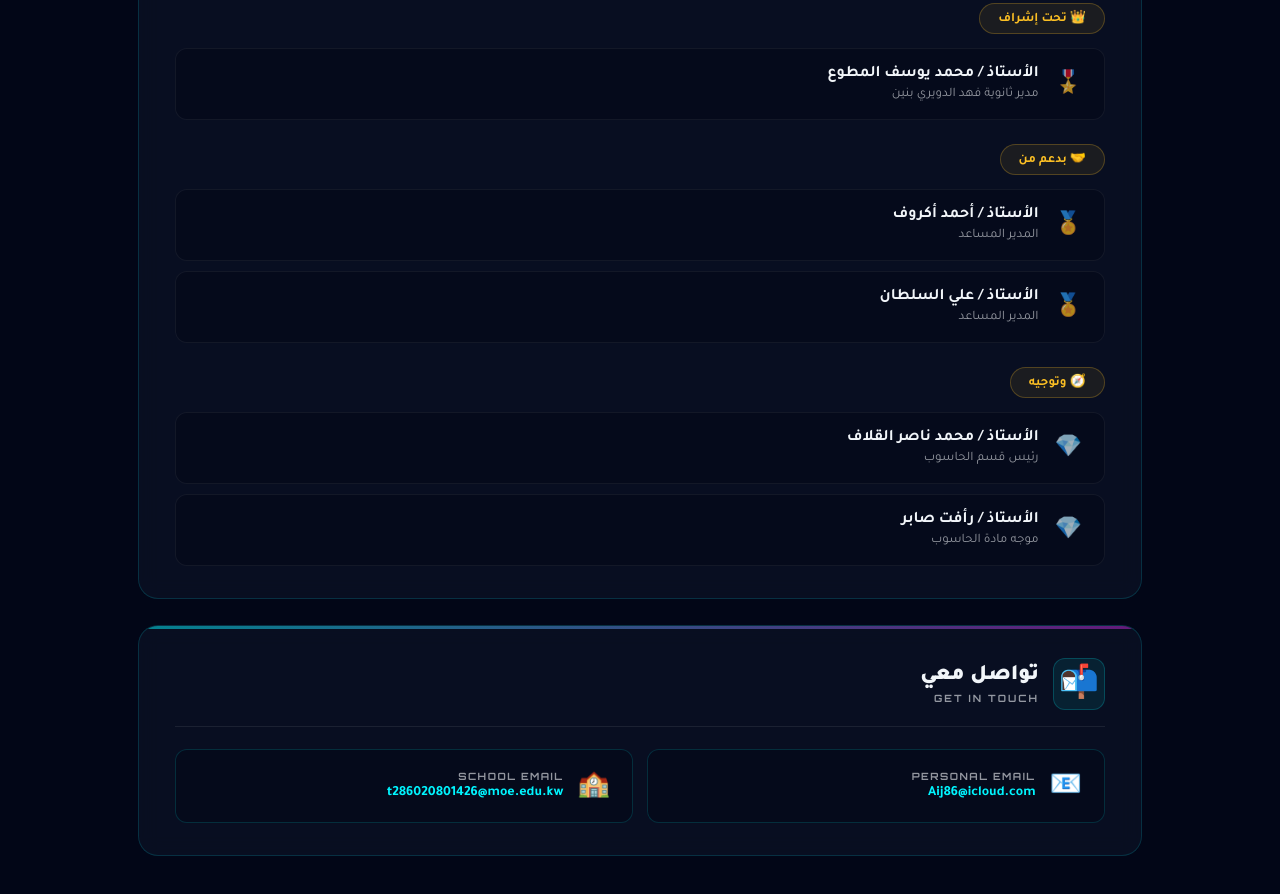
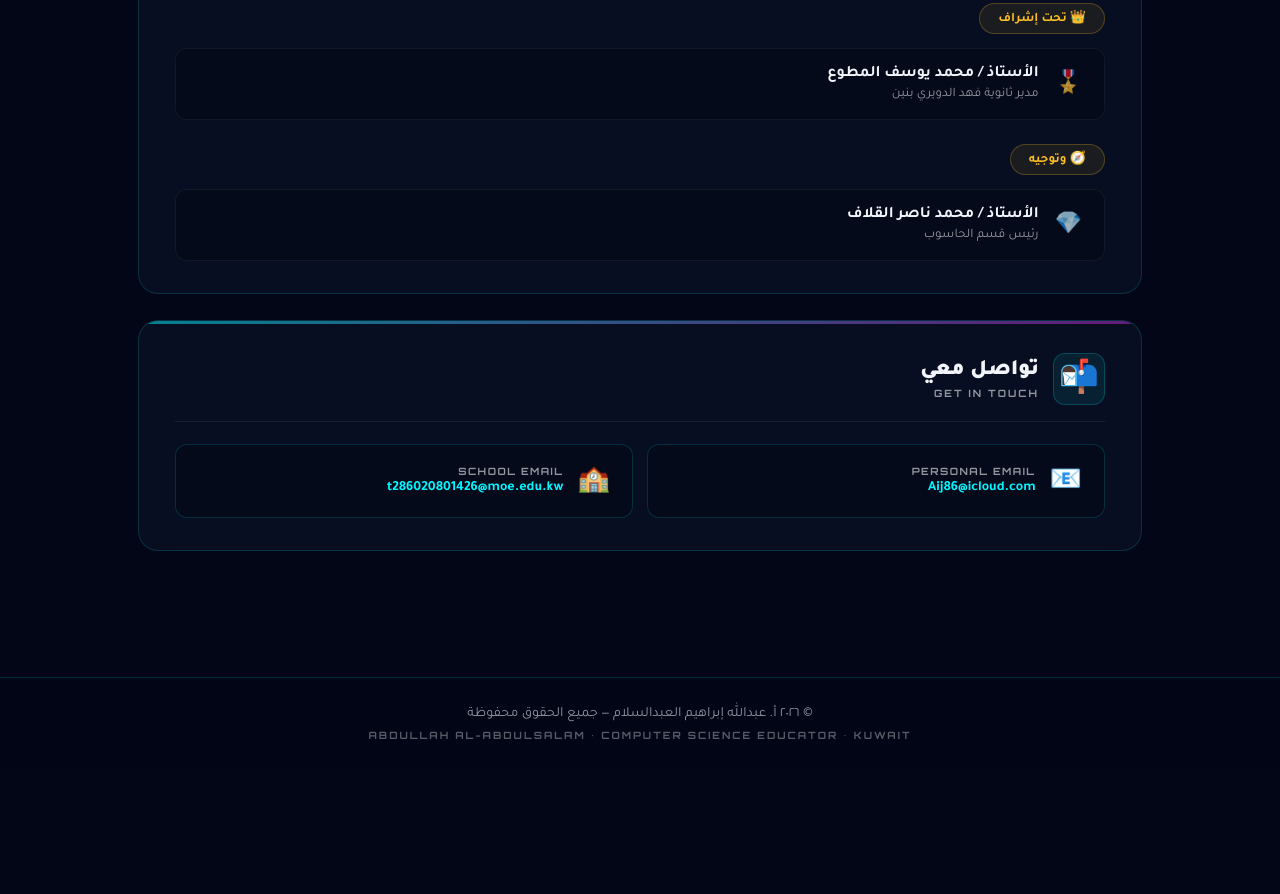
Before and after one commit to aalabdulsalam86-tech/FAlDuwairi, a plain HTML site: page about.html in a window 1280 px wide. Shown: the part 2092-2986 px from the top of the page. After the commit the page ends 2861 px from the top, so only its background shows below. Drawn offline with Linux system fonts and the light colour scheme.

Commit message:
Add files via upload

```diff
--- a/about.html
+++ b/about.html
@@ -260,37 +260,12 @@ footer .fsub{font-family:"Orbitron",sans-serif;font-size:10px;letter-spacing:2px
     </div>
 
     <div class="ack-group">
-      <div class="ack-group-label">🤝 بدعم من</div>
-      <div class="ack-person">
-        <span class="ack-medal">🏅</span>
-        <div>
-          <div class="ack-name">الأستاذ / أحمد أكروف</div>
-          <div class="ack-role">المدير المساعد</div>
-        </div>
-      </div>
-      <div class="ack-person">
-        <span class="ack-medal">🏅</span>
-        <div>
-          <div class="ack-name">الأستاذ / علي السلطان</div>
-          <div class="ack-role">المدير المساعد</div>
-        </div>
-      </div>
-    </div>
-
-    <div class="ack-group">
       <div class="ack-group-label">🧭 وتوجيه</div>
       <div class="ack-person">
         <span class="ack-medal">💎</span>
         <div>
           <div class="ack-name">الأستاذ / محمد ناصر القلاف</div>
           <div class="ack-role">رئيس قسم الحاسوب</div>
-        </div>
-      </div>
-      <div class="ack-person">
-        <span class="ack-medal">💎</span>
-        <div>
-          <div class="ack-name">الأستاذ / رأفت صابر</div>
-          <div class="ack-role">موجه مادة الحاسوب</div>
         </div>
       </div>
     </div>
```
